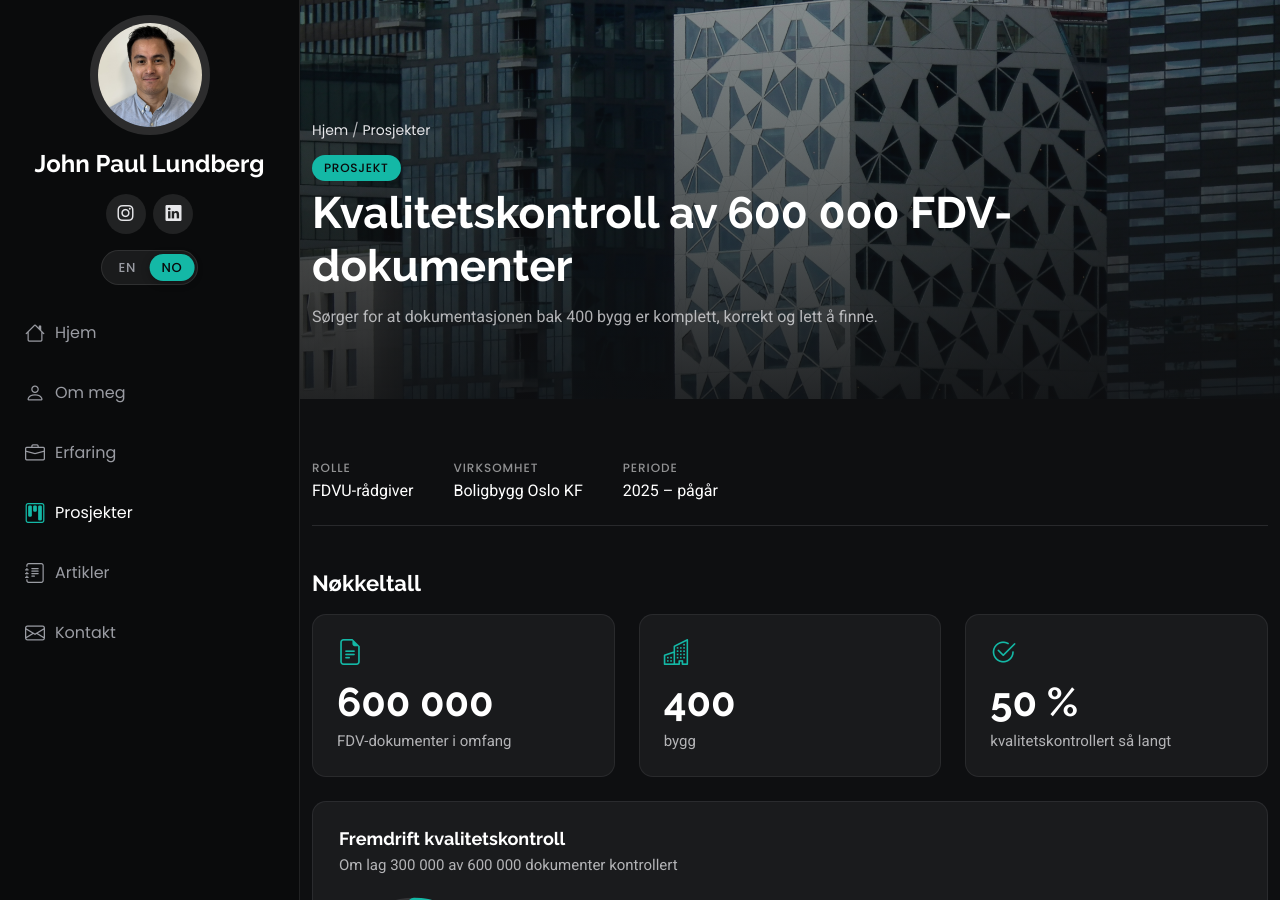
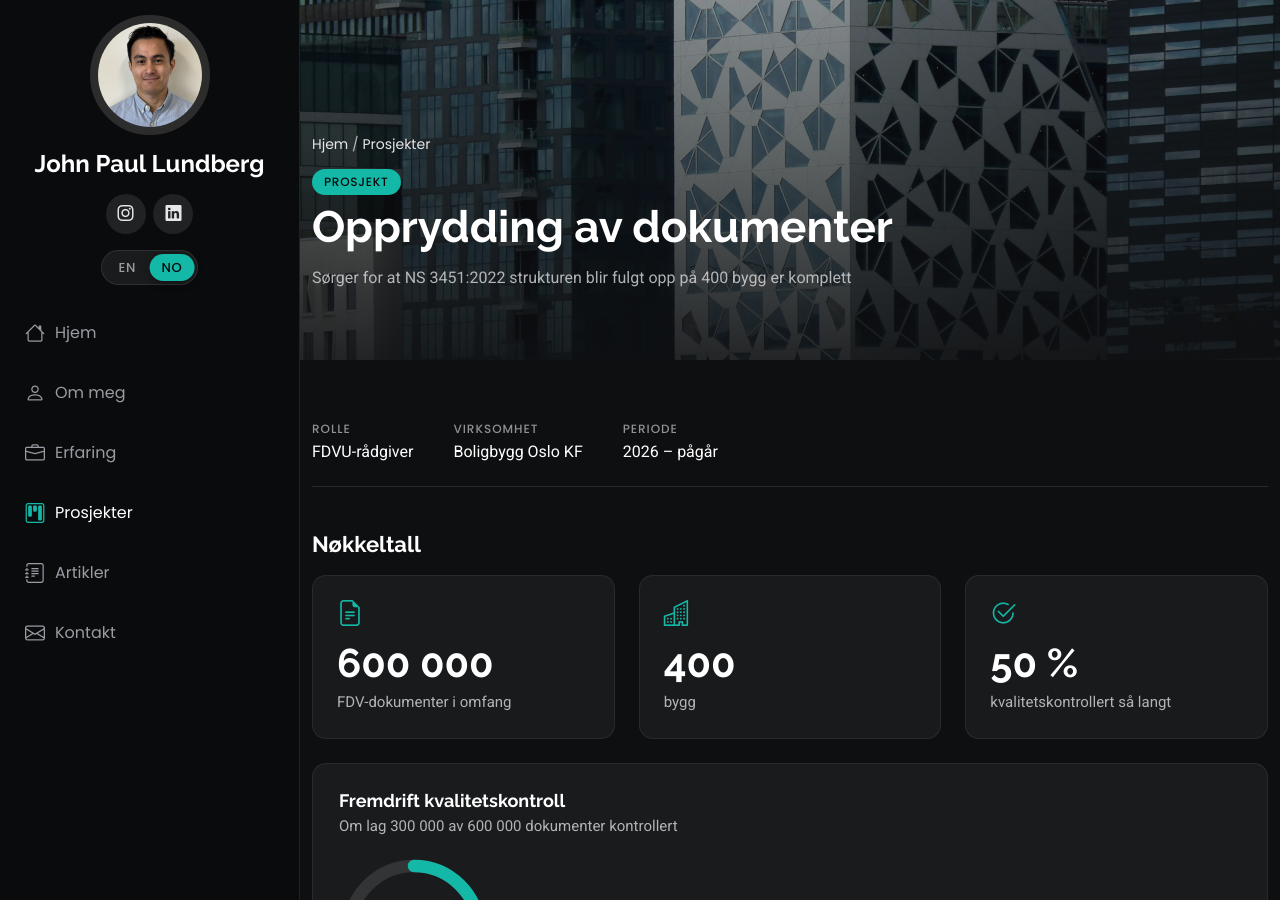
Before and after one commit to Jpme96/jplundberg.github.io, a Jekyll site: the page built from _projects/fdv-kvalitetskontroll.md, in a window 1280 px wide and 900 px high. Built offline with Jekyll 4.4.1, drawn with Linux system fonts in a browser that asks for light colours.

Commit message:
Update _projects/fdv-kvalitetskontroll.md (via Pages CMS)

```diff
--- a/_projects/fdv-kvalitetskontroll.md
+++ b/_projects/fdv-kvalitetskontroll.md
@@ -1,20 +1,20 @@
 ---
-title: Kvalitetskontroll av 600 000 FDV-dokumenter
+title: "Opprydding av dokumenter "
 lang: nb
 date: 2025-11-01
 ref: fdv-quality-control
 role: FDVU-rådgiver
 organisation: Boligbygg Oslo KF
-period: 2025 – pågår
-summary: Sørger for at dokumentasjonen bak 400 bygg er komplett, korrekt og lett å finne.
+period: 2026 – pågår
+summary: Sørger for at NS 3451:2022 strukturen blir fulgt opp på 400 bygg er komplett
 stats:
-  - value: "600 000"
+  - value: 600 000
     label: FDV-dokumenter i omfang
     icon: file-earmark-text
   - value: "400"
     label: bygg
     icon: buildings
-  - value: "50 %"
+  - value: 50 %
     label: kvalitetskontrollert så langt
     icon: check2-circle
 charts:
@@ -23,7 +23,6 @@ charts:
     description: Om lag 300 000 av 600 000 dokumenter kontrollert
     percent: 50
 ---
-
 ## Utfordringen
 
 En stor eiendomsportefølje er avhengig av FDV-dokumentasjonen sin: tegninger, brukermanualer, vedlikeholdsinstrukser og historikk for hvert bygg. Når dokumenter mangler, er utdaterte eller vanskelige å finne, tar vedlikeholdet lengre tid og beslutninger tas på usikkert grunnlag.
```
